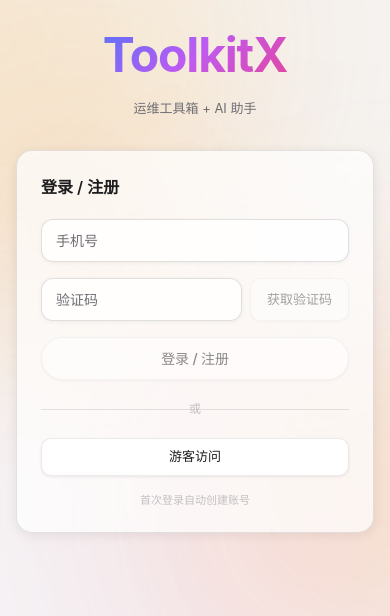
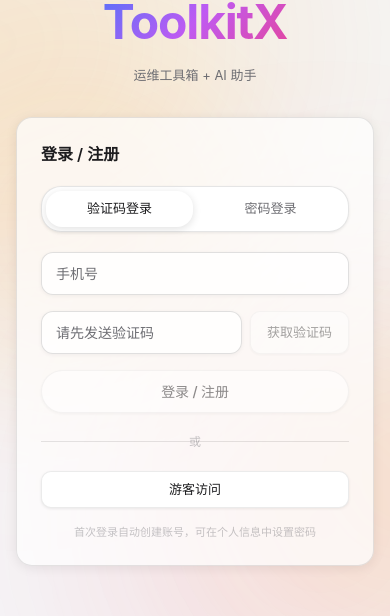
Before and after one commit to ZarikLee/ToolkitX, a Next.js app: page /login in a window 390 px wide. Shown: the part 122-738 px from the top of the page. Built offline with nearby package versions, Linux system fonts and the light colour scheme; no server answers.

Commit message:
feat: login page adds password login mode, code input always focusable, login API supports phone+password

```diff
--- a/src/app/api/auth/login/route.ts
+++ b/src/app/api/auth/login/route.ts
@@ -1,40 +1,40 @@
 import { NextRequest, NextResponse } from "next/server";
 import { prisma } from "@/lib/prisma";
 import { verifyPassword, generateToken } from "@/lib/auth";
-import { setAuthCookie } from "@/lib/auth-server";
 
 export async function POST(req: NextRequest) {
   try {
-    const { email, password } = await req.json();
+    const { email, phone, password } = await req.json();
 
-    if (!email || !password) {
-      return NextResponse.json(
-        { error: "请填写邮箱和密码" },
-        { status: 400 }
-      );
+    if (!password) {
+      return NextResponse.json({ error: "请输入密码" }, { status: 400 });
+    }
+    if (!email && !phone) {
+      return NextResponse.json({ error: "请输入邮箱或手机号" }, { status: 400 });
     }
 
-    const user = await prisma.user.findUnique({ where: { email } });
+    // Find user by email or phone
+    let user;
+    if (email) {
+      user = await prisma.user.findUnique({ where: { email } });
+    } else {
+      user = await prisma.user.findUnique({ where: { phone } });
+    }
+
     if (!user) {
-      return NextResponse.json(
-        { error: "邮箱或密码错误" },
-        { status: 401 }
-      );
+      return NextResponse.json({ error: "账号或密码错误" }, { status: 401 });
     }
 
     if (!user.password) {
       return NextResponse.json(
-        { error: "该账号使用手机验证码登录" },
+        { error: "该账号未设置密码，请使用验证码登录" },
         { status: 401 }
       );
     }
 
     const isValid = await verifyPassword(password, user.password);
     if (!isValid) {
-      return NextResponse.json(
-        { error: "邮箱或密码错误" },
-        { status: 401 }
-      );
+      return NextResponse.json({ error: "账号或密码错误" }, { status: 401 });
     }
 
     const token = generateToken({
@@ -45,10 +45,17 @@ export async function POST(req: NextRequest) {
     });
 
     const response = NextResponse.json({
-      user: { id: user.id, email: user.email || null, name: user.name, role: user.role },
+      user: { id: user.id, phone: user.phone, email: user.email || null, name: user.name, role: user.role },
     });
-    const cookies = setAuthCookie(token);
-    response.headers.set("Set-Cookie", cookies["Set-Cookie"]);
+
+    response.cookies.set("toolkitx_token", token, {
+      httpOnly: true,
+      secure: true,
+      sameSite: "lax",
+      maxAge: 7 * 24 * 60 * 60,
+      path: "/",
+    });
+
     return response;
   } catch (error) {
     console.error("Login error:", error);
--- a/src/app/login/page.tsx
+++ b/src/app/login/page.tsx
@@ -1,16 +1,16 @@
 "use client";
 
 import { useState, useEffect, useRef } from "react";
-import { useRouter } from "next/navigation";
 
 export default function LoginPage() {
-  const router = useRouter();
   const [phone, setPhone] = useState("");
   const [code, setCode] = useState("");
+  const [password, setPassword] = useState("");
   const [error, setError] = useState("");
   const [loading, setLoading] = useState(false);
   const [codeSent, setCodeSent] = useState(false);
   const [countdown, setCountdown] = useState(0);
+  const [loginMode, setLoginMode] = useState<"code" | "password">("code");
   const timerRef = useRef<NodeJS.Timeout | null>(null);
 
   useEffect(() => {
@@ -58,16 +58,15 @@ export default function LoginPage() {
     }
   };
 
-  const handleVerify = async (e: React.FormEvent) => {
+  const handleCodeLogin = async (e: React.FormEvent) => {
     e.preventDefault();
-    if (!phone || !code) {
-      setError("请输入手机号和验证码");
+    if (!phone || !code || code.length !== 6) {
+      setError("请输入手机号和6位验证码");
       return;
     }
     setError("");
     setLoading(true);
     try {
-      // Clear old session cookies
       document.cookie = "toolkitx_guest=; path=/; max-age=0";
       localStorage.removeItem("toolkitx_guest");
 
@@ -81,7 +80,36 @@ export default function LoginPage() {
         setError(data.error || "验证失败");
         return;
       }
-      // Force full page reload to ensure new session is picked up
+      window.location.href = "/";
+    } catch {
+      setError("网络错误");
+    } finally {
+      setLoading(false);
+    }
+  };
+
+  const handlePasswordLogin = async (e: React.FormEvent) => {
+    e.preventDefault();
+    if (!phone || !password) {
+      setError("请输入手机号和密码");
+      return;
+    }
+    setError("");
+    setLoading(true);
+    try {
+      document.cookie = "toolkitx_guest=; path=/; max-age=0";
+      localStorage.removeItem("toolkitx_guest");
+
+      const res = await fetch("/api/auth/login", {
+        method: "POST",
+        headers: { "Content-Type": "application/json" },
+        body: JSON.stringify({ phone, password }),
+      });
+      const data = await res.json();
+      if (!res.ok) {
+        setError(data.error || "登录失败");
+        return;
+      }
       window.location.href = "/";
     } catch {
       setError("网络错误");
@@ -91,10 +119,10 @@ export default function LoginPage() {
   };
 
   const handleGuest = () => {
+    document.cookie = "toolkitx_token=; path=/; max-age=0";
     document.cookie = "toolkitx_guest=1; path=/; max-age=86400";
     localStorage.setItem("toolkitx_guest", "1");
-    router.push("/");
-    router.refresh();
+    window.location.href = "/";
   };
 
   return (
@@ -122,9 +150,33 @@ export default function LoginPage() {
         <div className="glass rounded-2xl p-6">
           <h2 className="text-[16px] font-semibold mb-5">登录 / 注册</h2>
 
-          <form onSubmit={handleVerify} className="space-y-4">
+          {/* Login mode switch */}
+          <div className="flex gap-1 p-1 rounded-xl bg-white/[0.04] border border-white/[0.06] mb-5">
+            <button
+              onClick={() => { setLoginMode("code"); setError(""); }}
+              className={`flex-1 py-2 rounded-lg text-[13px] font-medium transition-all ${
+                loginMode === "code"
+                  ? "bg-white/[0.1] text-foreground"
+                  : "text-muted-foreground hover:text-foreground"
+              }`}
+            >
+              验证码登录
+            </button>
+            <button
+              onClick={() => { setLoginMode("password"); setError(""); }}
+              className={`flex-1 py-2 rounded-lg text-[13px] font-medium transition-all ${
+                loginMode === "password"
+                  ? "bg-white/[0.1] text-foreground"
+                  : "text-muted-foreground hover:text-foreground"
+              }`}
+            >
+              密码登录
+            </button>
+          </div>
+
+          {loginMode === "code" ? (
+            <form onSubmit={handleCodeLogin} className="space-y-4">
               {/* Phone Input */}
-            <div className="flex gap-2">
               <input
                 type="tel"
                 value={phone}
@@ -136,9 +188,8 @@ export default function LoginPage() {
                 placeholder="手机号"
                 required
                 maxLength={11}
-                className="input-apple flex-1"
+                className="input-apple"
               />
-            </div>
 
               {/* Code Input + Send Button */}
               <div className="flex gap-2">
@@ -146,11 +197,10 @@ export default function LoginPage() {
                   type="text"
                   value={code}
                   onChange={(e) => setCode(e.target.value.replace(/\D/g, "").slice(0, 6))}
-                placeholder="验证码"
+                  placeholder={codeSent ? "验证码" : "请先发送验证码"}
                   required
                   maxLength={6}
                   className="input-apple flex-1"
-                disabled={!codeSent}
                 />
                 <button
                   type="button"
@@ -176,6 +226,41 @@ export default function LoginPage() {
                 {loading ? "验证中..." : "登录 / 注册"}
               </button>
             </form>
+          ) : (
+            <form onSubmit={handlePasswordLogin} className="space-y-4">
+              <input
+                type="tel"
+                value={phone}
+                onChange={(e) => setPhone(e.target.value.replace(/\D/g, "").slice(0, 11))}
+                placeholder="手机号"
+                required
+                maxLength={11}
+                className="input-apple"
+              />
+              <input
+                type="password"
+                value={password}
+                onChange={(e) => setPassword(e.target.value)}
+                placeholder="密码"
+                required
+                className="input-apple"
+              />
+
+              {error && (
+                <div className="text-[12px] text-[#ff453a] bg-[#ff453a]/10 px-3 py-2 rounded-lg">
+                  {error}
+                </div>
+              )}
+
+              <button
+                type="submit"
+                disabled={loading || !phone || !password}
+                className="btn-primary w-full py-2.5"
+              >
+                {loading ? "登录中..." : "登录"}
+              </button>
+            </form>
+          )}
 
           <div className="relative my-5">
             <div className="absolute inset-0 flex items-center">
@@ -194,7 +279,7 @@ export default function LoginPage() {
           </button>
 
           <p className="mt-4 text-center text-[11px] text-muted-foreground/40">
-            首次登录自动创建账号
+            首次登录自动创建账号，可在个人信息中设置密码
           </p>
         </div>
       </div>
```
Lines whose indentation alone changed are shown as unchanged.
